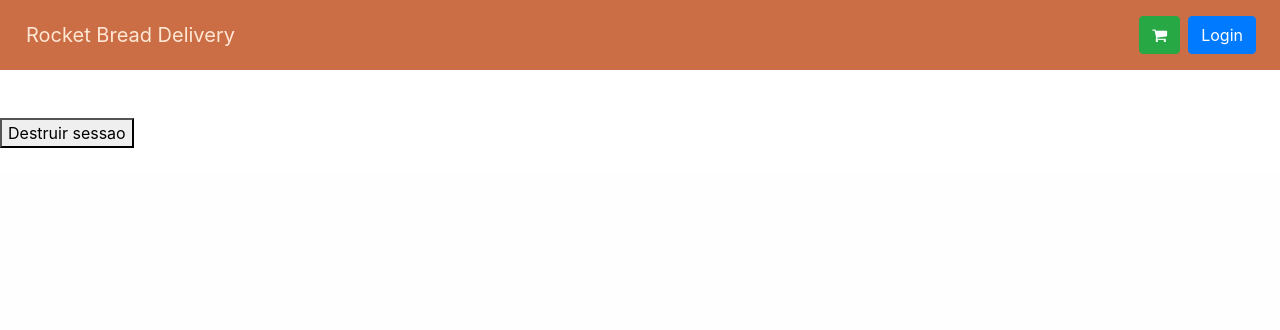
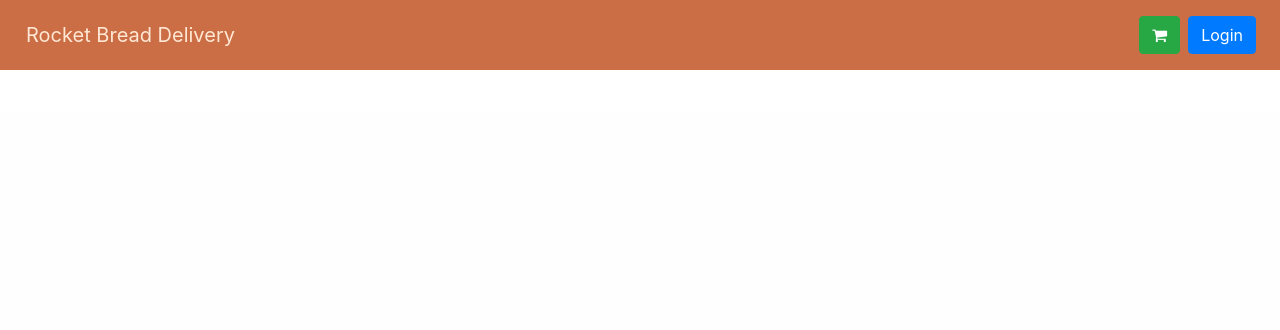
Before and after one commit to erickRochaIP/ROCKET-BREAD-DELIVERY, a PHP site: page / in a window 1280 px wide. Shown: the top 330 px of the page. Run offline with PHP 8.4, Linux system fonts and the light colour scheme; data that the repository does not hold is empty; a stand-in replaces the project's code that opens the database connection.

Commit message:
Retirar o botao 'destruir sessao'

```diff
--- a/view/all_produtos_carrinho_view.php
+++ b/view/all_produtos_carrinho_view.php
@@ -46,11 +46,7 @@
         ?>
     </div> <! -- Fechar card-deck -->
 
-	<form class="mt-5" action="index.php" method="get">
-		<input type="hidden" name="class" value="Session">
-		<input type="hidden" name="acao" value="destroy_session">
-		<button>Destruir sessao</button>
-	</form>
+
 	<br>
 
 
```
